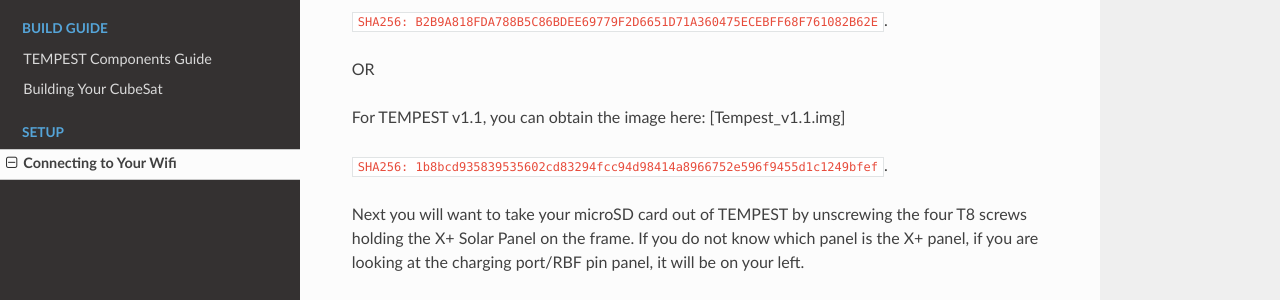
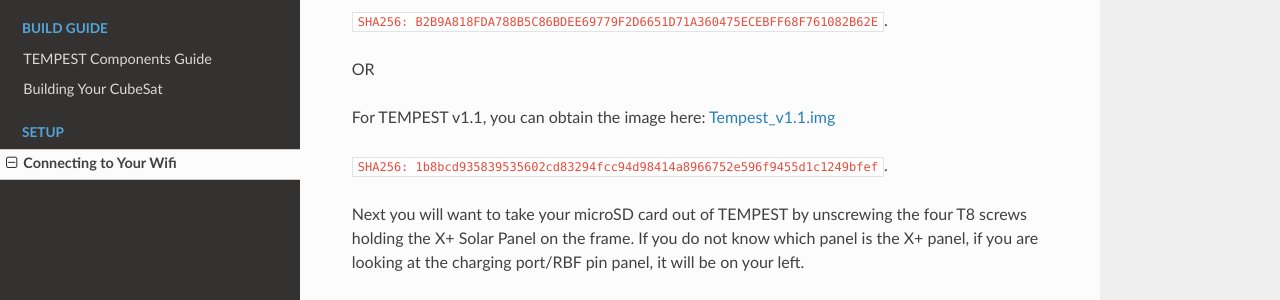
Before and after one commit to ETHOS-Labs-LLC/tempest_docs, an MkDocs documentation site: the page built from docs/connecting_to_wifi.md, in a window 1280 px wide and 900 px high, scrolled down 555 px. Shown: the part 150-450 px from the top of the window. Built offline with MkDocs 1.6.1, drawn with Linux system fonts in a browser that asks for light colours; nearby versions of some CDN libraries; part of the change alters nothing that is shown.

````diff
--- a/docs/connecting_to_wifi.md
+++ b/docs/connecting_to_wifi.md
@@ -18,7 +18,7 @@ After downloading the image, you can check if the image is valid by generating S
 
  OR
 
- For TEMPEST v1.1, you can obtain the image here: [Tempest_v1.1.img]
+ For TEMPEST v1.1, you can obtain the image here: [Tempest_v1.1.img](https://drive.google.com/file/d/1K1Nw7Q_Xnd-AX9t3xWBUItROa7UGI167/view?usp=drive_link)
 
  ```SHA256: 1b8bcd935839535602cd83294fcc94d98414a8966752e596f9455d1c1249bfef```.
 
````
